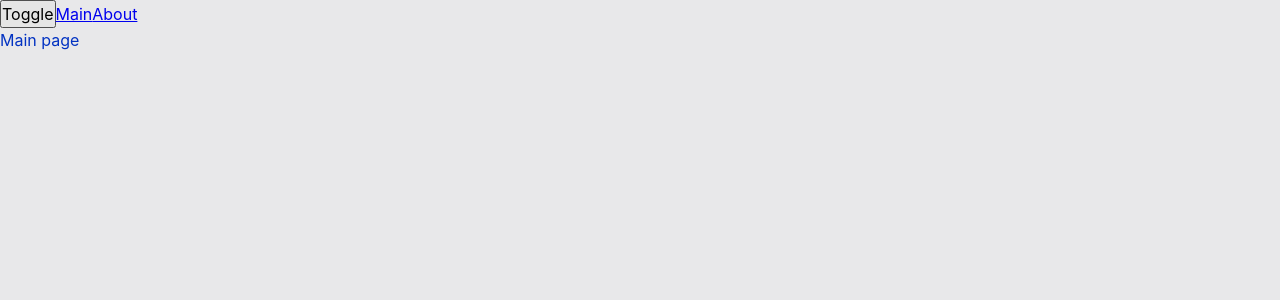
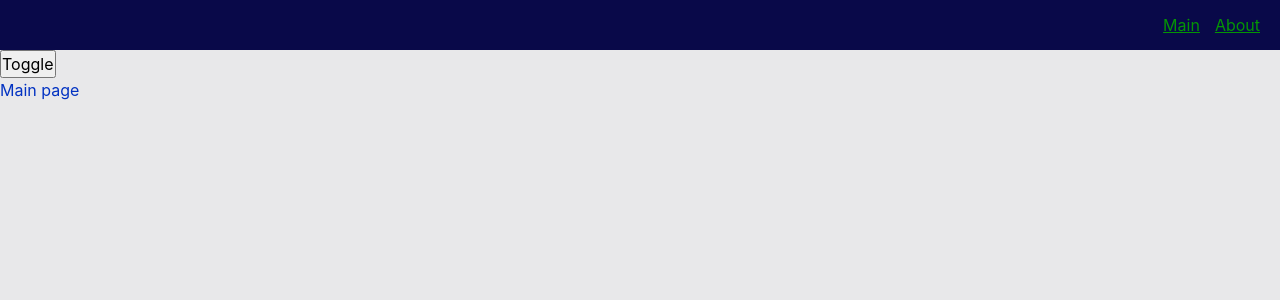
Before and after one commit to maxim-tikhon/article-hub, a React app: page / in a window 1280 px wide. Shown: the top 300 px of the page. Built offline with nearby package versions, Linux system fonts and the light colour scheme.

Commit message:
add Navbar widget, AppLink

```diff
--- a/src/app/App.tsx
+++ b/src/app/App.tsx
@@ -3,15 +3,15 @@
 import classNames from "classnames";
 import { useTheme } from "./providers/ThemeProvider";
 import { AppRouter } from "./providers/router";
+import { Navbar } from "widgets/Navbar";
 
 const App = () => {
     const {theme, toggleTheme} = useTheme();
 
     return (
         <div className={classNames('app', theme)}>
+            <Navbar />
             <button onClick={toggleTheme}>Toggle</button>
-            <Link to="/">Main</Link>
-            <Link to="/about">About</Link>
             <AppRouter />
         </div>
     )
--- a/src/app/styles/themes/dark.scss
+++ b/src/app/styles/themes/dark.scss
@@ -1,6 +1,9 @@
 .app.dark {
     --bg-color: #090949 ;
+    --inverted-bg-color: #e8e8ea;
 
     --primary-color: #049604;
     --secondary-color: #04ff04;
+    --inverted-primary-color: #0232c2;
+    --inverted-secondary-color: #0452ff;
 }
--- a/src/app/styles/themes/normal.scss
+++ b/src/app/styles/themes/normal.scss
@@ -1,6 +1,9 @@
 .app.light {
     --bg-color: #e8e8ea;
+    --inverted-bg-color: #090949 ;
 
     --primary-color: #0232c2;
     --secondary-color: #0449e0;
+    --inverted-primary-color: #049604;
+    --inverted-secondary-color: #04ff04;
 }
--- a/src/app/styles/variables/global.scss
+++ b/src/app/styles/variables/global.scss
@@ -8,4 +8,6 @@
     --font-size-l: 24px;
     --font-line-l: 32px;
     --font-l: var(--font-size-l) / var(--font-line-l) var(--font-family-main );
+
+    --navbar-height: 50px;
 }
--- a/src/shared/lib/classNames/classNames.ts
+++ b/src/shared/lib/classNames/classNames.ts
@@ -1,9 +1,9 @@
 type Mods = Record<string, string | boolean>
 
-export function classNames(cls: string, mods: Mods, additional: string[]): string {
+export function classNames(cls: string, mods: Mods = {}, additional: string[] = []): string {
     return [
         cls,
-        ...additional,
+        ...additional.filter(Boolean),
         Object.keys(mods).filter(key => mods[key])
     ].join(' ');
 }
--- /dev/null
+++ b/src/shared/ui/AppLink/AppLink.module.scss
@@ -0,0 +1,11 @@
+.appLink {
+    color: var(--primary-color);
+
+    &.primary {
+        color: var(--primary-color);
+    }
+
+    &.secondary {
+        color: var(--inverted-primary-color);
+    }
+}
--- /dev/null
+++ b/src/shared/ui/AppLink/AppLink.tsx
@@ -0,0 +1,24 @@
+import classNames from "classnames";
+import cls from "./AppLink.module.scss";
+import { Link, LinkProps } from "react-router-dom";
+import { FC } from "react";
+
+export enum AppLinkTheme {
+    PRIMARY = 'primary',
+    SECONDARY = 'secondary',
+}
+
+interface AppLinkProps extends LinkProps {
+    className?: string;
+    theme?: AppLinkTheme;
+}
+
+export const AppLink: FC<AppLinkProps> = (props) => {
+    const { className, to, theme = AppLinkTheme.PRIMARY, children, ...otherProps } = props;
+
+    return (
+        <Link className={classNames(cls.appLink, className, cls[theme])} to={to} {...otherProps}>
+            {children}
+        </Link>
+    );
+}
--- /dev/null
+++ b/src/widgets/Navbar/index.ts
@@ -0,0 +1 @@
+export { Navbar } from './ui/Navbar'
--- /dev/null
+++ b/src/widgets/Navbar/ui/Navbar.module.scss
@@ -0,0 +1,16 @@
+.navbar {
+    width: 100%;
+    height: var(--navbar-height);
+    background: var(--inverted-bg-color);
+    display: flex;
+    align-items: center;
+    padding: 20px;
+
+    .links {
+        margin-left: auto;
+
+        .main-link {
+            margin-right: 15px;
+        }
+    }
+}
--- /dev/null
+++ b/src/widgets/Navbar/ui/Navbar.tsx
@@ -0,0 +1,23 @@
+import classNames from "classnames";
+import cls from "./Navbar.module.scss"
+import { AppLink, AppLinkTheme } from "shared/ui/AppLink/AppLink";
+
+interface NavbarProps {
+    className?: string;
+}
+
+export const Navbar = ({className}: NavbarProps) => {
+    return (
+        <div className={classNames(className, cls.navbar)}>
+            <div className={cls.links}>
+                <AppLink
+                    className={cls['main-link']}
+                    to="/"
+                    theme={AppLinkTheme.SECONDARY}>
+                    Main
+                </AppLink>
+                <AppLink to="/about" theme={AppLinkTheme.SECONDARY}>About</AppLink>
+            </div>
+        </div>
+    )
+}
```
